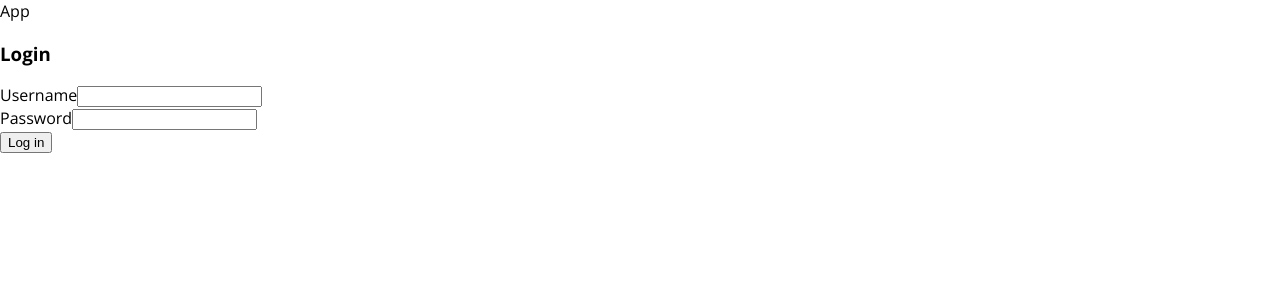
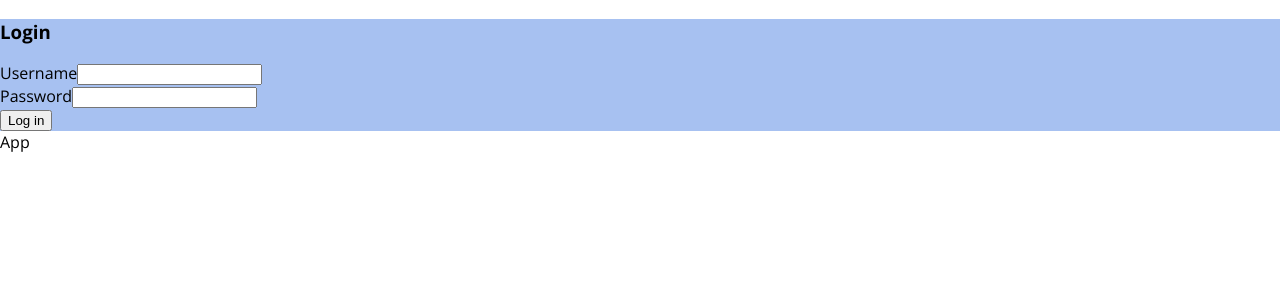
Before and after one commit to bokigolic/social-app, a React (Create React App) app in the folder social-app-react/: page / in a window 1280 px wide. Shown: the top 300 px of the page. Built offline with nearby package versions, Linux system fonts and the light colour scheme.

Commit message:
Log in and Logout works

```diff
--- a/social-app-react/src/components/App.jsx
+++ b/social-app-react/src/components/App.jsx
@@ -1,43 +1,35 @@
 import { useEffect } from "react";
-import axios from 'axios';
+import { useDispatch, useSelector } from "react-redux";
 import "../scss/style.scss";
 import LoginForm from "./LoginForm";
 
 
 const App = () => {
-  console.log('testing backend...');
+  const dispatch = useDispatch();
+  const myUserData = useSelector(state => state.myUserData);
 
-  useEffect(() => {
-    /*
-    axios.get('http://localhost:3033/posts')
-      .then((response) => {
-        console.log('response GET', response)
-      })
-
-    const data = {
-      title: 'treci'
-    };
-    axios.post('http://localhost:3033/posts', data)
-      .then((response) => {
-        console.log('response POST', response)
-      })
-
-    const data2 = {
-      username: 'boki',
-      password: 'boki'
-    };
-    axios.post('http://localhost:3033/users', data2)
-      .then((response) => {
-        console.log('response POST 2', response)
-      })
-      */
-
-  }, []);
+  const handleLogout = () => {
+    dispatch({
+      type: 'LOGOUT'
+    })
+  }
 
   return (
-    <div className="App">
+    <div className="wrapper">
+      <header>
+        {
+          myUserData ? (
+            <div>
+              {myUserData.username} <button onClick={handleLogout}>Log Out</button>
+            </div>
+          ) : (
+            <LoginForm />
+          )
+        }
+
+
+      </header>
       App
-      <LoginForm />
     </div>
   );
 }
--- a/social-app-react/src/redux/reducer.js
+++ b/social-app-react/src/redux/reducer.js
@@ -16,6 +16,14 @@ const rootReducer = (state = initialState, action) => {
         myUserData: payload
       };
 
+    case 'LOGOUT':
+      return {
+        ...state,
+        myUserData: null
+      };
+
+
+
     default:
       return state;
   }
--- a/social-app-react/src/scss/style.scss
+++ b/social-app-react/src/scss/style.scss
@@ -12,3 +12,9 @@ body {
   margin: 0px;
   padding: 0px;
 }
+
+.wrapper {
+  >header {
+    background-color: rgb(167, 193, 241);
+  }
+}
```
